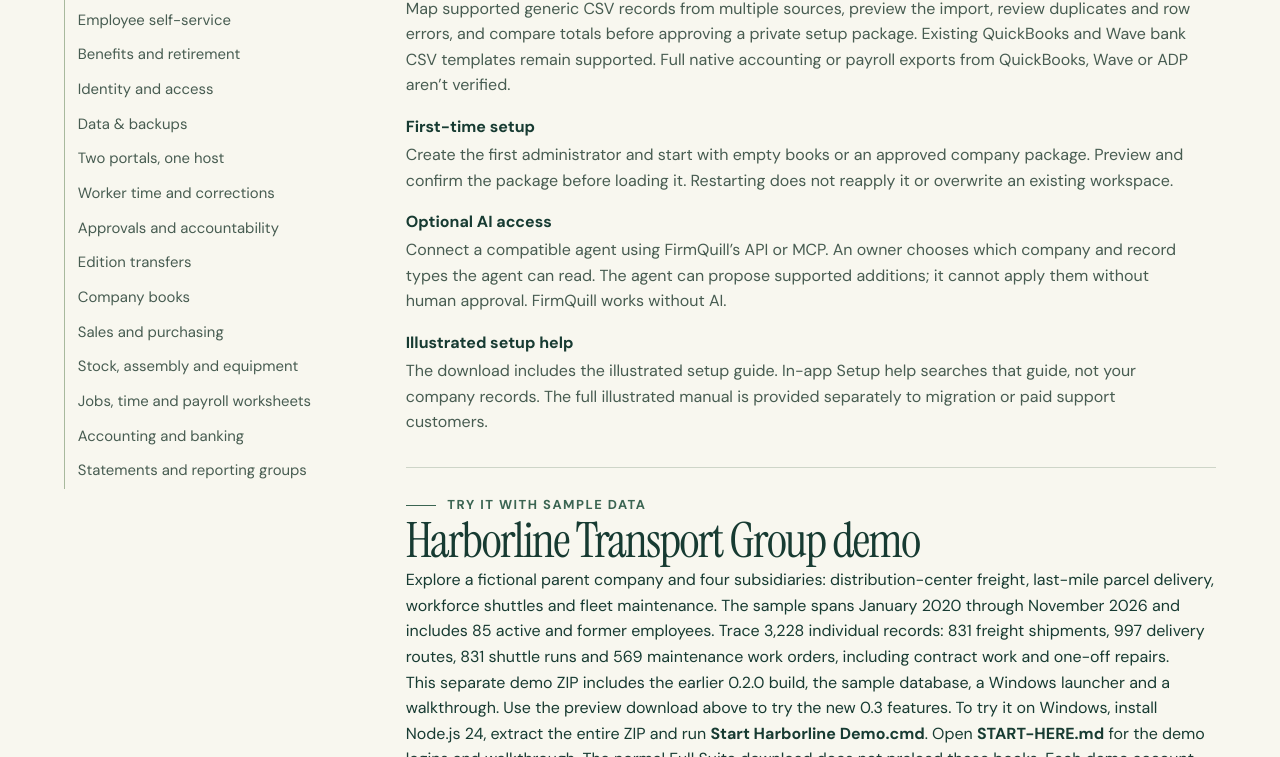
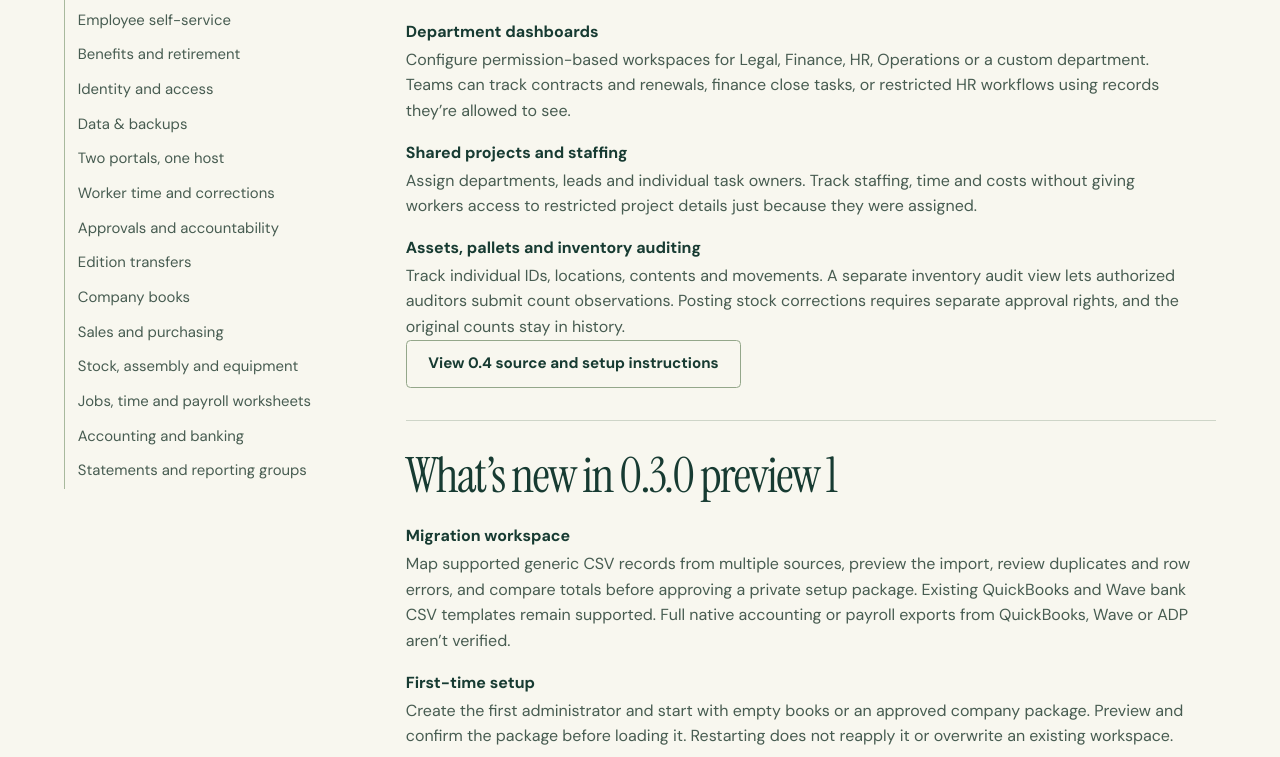
Before and after one commit to NaiomiSummers/Projects, a plain HTML site: page about/full-suite.html in a window 1280 px wide. Shown: the part 783-1540 px from the top of the page. Drawn offline with Linux system fonts and the light colour scheme.

Commit message:
Document verified FirmQuill 0.4 operating desk previews

```diff
--- a/about/full-suite.html
+++ b/about/full-suite.html
@@ -21,7 +21,7 @@
 <main id="main"><div class="app-heading"><div class="wrap"><nav class="crumb" aria-label="Breadcrumb"><a href="../projects.html">Current Projects</a><span aria-hidden="true">/</span><span>FirmQuill Full Suite</span></nav>
 <div class="app-lead"><div><p class="kicker">Corporate operations · Teams · Early Development</p><h1>FirmQuill Full Suite</h1><p class="app-intro">FirmQuill Full Suite is a self-hosted corporate operations suite for teams. Finance, managers and employees work in the same system with role-based access. The current preview connects accounting, sales, inventory and job costing with manager approvals, time tracking and employee self-service.</p>
 <div class="actions"><a class="button green" href="https://raw.githubusercontent.com/FirmQuill/FQ-Full-Suite/8794aea56aad5b06d7ba97269bc9c86328305355/downloads/FirmQuill-Full-Suite-0.3.0-preview.1.zip">Download preview ZIP</a><a class="button border" href="https://github.com/FirmQuill/FQ-Full-Suite">GitHub repository</a><a class="button border" href="../terms/firmquill-full-suite/" aria-label="FirmQuill Full Suite Terms of Service">Terms</a></div></div><div class="app-art firmquill-full-suite large" aria-hidden="true"><div class="art-rule"></div><div class="logo-tile"><img src="../assets/firmquill-headquarters.svg" alt="" width="78" height="78"></div></div></div></div></div>
-<div class="wrap guide"><aside class="toc"><nav aria-label="On this page"><p class="label">On this page</p><ul><li><a href="#latest-preview">Latest preview</a></li><li><a href="#firmquill-demo">Harborline demo</a></li><li><a href="#planned-team-workflows">Planned team workflows</a></li><li><a href="#feature-screenshots">Feature screenshots</a></li><li><a href="#employee-self-service">Employee self-service</a></li><li><a href="#benefits-and-retirement">Benefits and retirement</a></li><li><a href="#identity-and-access">Identity and access</a></li><li><a href="#storage">Data &amp; backups</a></li><li><a href="#two-portals-one-host">Two portals, one host</a></li>
+<div class="wrap guide"><aside class="toc"><nav aria-label="On this page"><p class="label">On this page</p><ul><li><a href="#operating-desks-preview">0.4 development preview</a></li><li><a href="#latest-preview">Current download features</a></li><li><a href="#firmquill-demo">Harborline demo</a></li><li><a href="#feature-screenshots">Feature screenshots</a></li><li><a href="#employee-self-service">Employee self-service</a></li><li><a href="#benefits-and-retirement">Benefits and retirement</a></li><li><a href="#identity-and-access">Identity and access</a></li><li><a href="#storage">Data &amp; backups</a></li><li><a href="#two-portals-one-host">Two portals, one host</a></li>
 <li><a href="#worker-time-and-corrections">Worker time and corrections</a></li>
 <li><a href="#approvals-and-accountability">Approvals and accountability</a></li>
 <li><a href="#edition-transfers">Edition transfers</a></li>
@@ -31,7 +31,11 @@
 <li><a href="#jobs-time-and-payroll-worksheets">Jobs, time and payroll worksheets</a></li>
 <li><a href="#accounting-and-banking">Accounting and banking</a></li>
 <li><a href="#statements-and-reporting-groups">Statements and reporting groups</a></li></ul></nav></aside>
-<div class="guide-main"><section class="guide-section" id="latest-preview"><h2>What’s new in 0.3.0 preview 1</h2><dl class="features">
+<div class="guide-main"><section class="guide-section" id="operating-desks-preview"><h2>What’s new in 0.4 development preview</h2><p>These features are implemented and tested on the development branch. The main download and Harborline demo are still earlier builds.</p><dl class="features">
+<div><dt>Department dashboards</dt><dd>Configure permission-based workspaces for Legal, Finance, HR, Operations or a custom department. Teams can track contracts and renewals, finance close tasks, or restricted HR workflows using records they’re allowed to see.</dd></div>
+<div><dt>Shared projects and staffing</dt><dd>Assign departments, leads and individual task owners. Track staffing, time and costs without giving workers access to restricted project details just because they were assigned.</dd></div>
+<div><dt>Assets, pallets and inventory auditing</dt><dd>Track individual IDs, locations, contents and movements. A separate inventory audit view lets authorized auditors submit count observations. Posting stock corrections requires separate approval rights, and the original counts stay in history.</dd></div>
+</dl><p><a class="button border" href="https://github.com/FirmQuill/FQ-Full-Suite/tree/bb0232a85ad989d844fdcfc23ad73406199f5040">View 0.4 source and setup instructions</a></p></section><section class="guide-section" id="latest-preview"><h2>What’s new in 0.3.0 preview 1</h2><dl class="features">
 <div><dt>Migration workspace</dt><dd>Map supported generic CSV records from multiple sources, preview the import, review duplicates and row errors, and compare totals before approving a private setup package. Existing QuickBooks and Wave bank CSV templates remain supported. Full native accounting or payroll exports from QuickBooks, Wave or ADP aren’t verified.</dd></div>
 <div><dt>First-time setup</dt><dd>Create the first administrator and start with empty books or an approved company package. Preview and confirm the package before loading it. Restarting does not reapply it or overwrite an existing workspace.</dd></div>
 <div><dt>Optional AI access</dt><dd>Connect a compatible agent using FirmQuill’s API or MCP. An owner chooses which company and record types the agent can read. The agent can propose supported additions; it cannot apply them without human approval. FirmQuill works without AI.</dd></div>
@@ -43,7 +47,6 @@
 <p>To import instead, run <strong>Create Harborline Import Files.cmd</strong> from a clean extraction before opening the demo. It creates a books-only import for an empty FirmQuill workspace and a complete Full Suite recovery file.</p>
 <div class="actions"><a class="button green" href="../downloads/Harborline-FirmQuill-Demo.zip" download>Download Harborline demo (ZIP)</a></div>
 </section>
-<section class="guide-section" id="planned-team-workflows"><h2>Planned team workflows</h2><p>On the roadmap: dashboards tailored to departments such as finance, HR and legal; shared projects assigned to teams or individuals without automatically granting access; and pallet-level asset tracking with a separate audit portal. These are not part of the current preview.</p></section>
 <section class="guide-section feature-screenshots" id="feature-screenshots" aria-labelledby="feature-screenshots-title"><h2 id="feature-screenshots-title">Feature screenshots</h2><p class="screenshot-intro">Captured from the working app with fictional records. The first four images show the 0.2.0 employee and benefits upgrade. Phone images are browser previews at iPhone width, not physical-device tests. Select an image to view it at full size.</p><div class="screenshot-gallery"><figure><a href="../assets/screenshots/firmquill-full-suite/desktop-benefits-elections.jpg" aria-label="View full-size image: FirmQuill employee portal showing the time clock and independent 2027 initial and 2028 open enrollment cards."><img src="../assets/screenshots/firmquill-full-suite/desktop-benefits-elections.jpg" width="1280" height="1150" loading="lazy" decoding="async" alt="FirmQuill employee portal showing the time clock and independent 2027 initial and 2028 open enrollment cards."></a><figcaption>Desktop browser · Employee portal with separate new-hire and annual elections and receipts.</figcaption></figure>
 <figure><a href="../assets/screenshots/firmquill-full-suite/desktop-hr-benefits-queue.jpg" aria-label="View full-size image: FirmQuill HR queue showing fictional benefit elections, a special enrollment case and a pending 401(k) request."><img src="../assets/screenshots/firmquill-full-suite/desktop-hr-benefits-queue.jpg" width="1280" height="1000" loading="lazy" decoding="async" alt="FirmQuill HR queue showing fictional benefit elections, a special enrollment case and a pending 401(k) request."></a><figcaption>Desktop browser · HR queues for enrollment, life-event requests and retirement changes.</figcaption></figure>
 <figure><a href="../assets/screenshots/firmquill-full-suite/desktop-employee-access.jpg" aria-label="View full-size image: FirmQuill User access screen showing separate ERP and worker accounts and employee access controls."><img src="../assets/screenshots/firmquill-full-suite/desktop-employee-access.jpg" width="1440" height="1000" loading="lazy" decoding="async" alt="FirmQuill User access screen showing separate ERP and worker accounts and employee access controls."></a><figcaption>Desktop browser · Admin controls for worker setup, portal features and separate ERP access.</figcaption></figure>
```
Also changed, not shown: about/erp-lite.html (+5 -0 lines), projects.html (+2 -2 lines).
